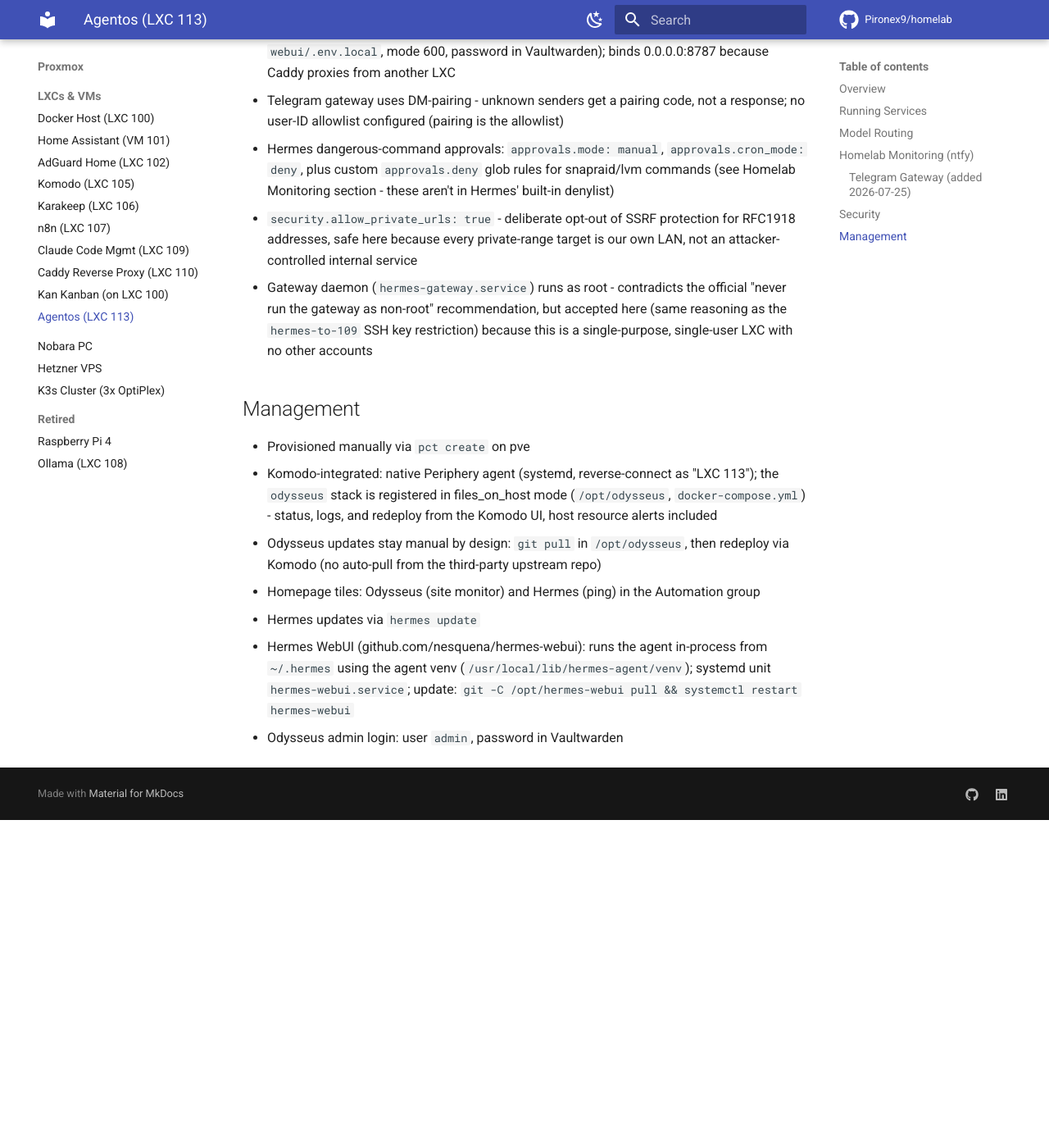
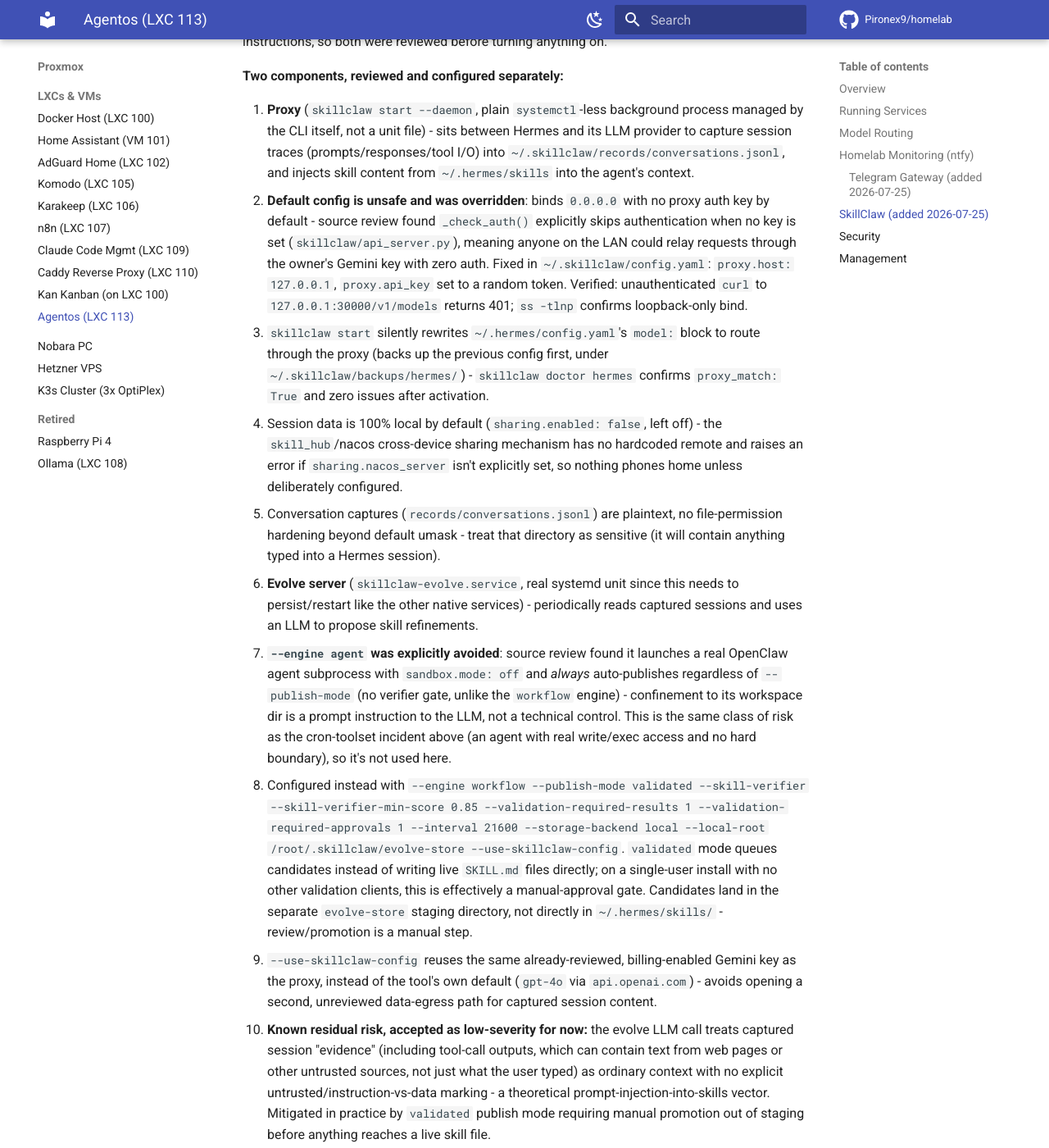
Before and after one commit to Pironex9/homelab, an MkDocs documentation site: the page built from docs/hosts/agentos.md, in a window 1280 px wide and 1400 px high, scrolled down 5937 px. Shown: the whole window at 82% size. Built offline with MkDocs 1.6.1 and Material for MkDocs 9.7.7, drawn with Linux system fonts in a browser that asks for light colours; comment, search, counter and statistics services are not loaded; before the commit the page ends 6937 px from its top, so only the background shows below that; some of the changed text lies outside the part shown.

Commit message:
docs: document SkillClaw proxy + evolve server on agentos
Third-party skill-evolution layer for Hermes, installed after a source
review of both components (proxy and evolve server). Covers the unsafe
default config that was overridden (0.0.0.0 bind, no auth), the
autonomous-write risk avoided by not using the sandbox-off agent engine,
and the conservative flags used for the evolve loop (validated publish
mode, staging directory, reused Gemini key instead of the tool's OpenAI
default).

```diff
--- a/docs/hosts/agentos.md
+++ b/docs/hosts/agentos.md
@@ -22,6 +22,8 @@
 | Hermes WebUI (native, systemd) | Browser UI for Hermes at `/opt/hermes-webui`, port 8787, reverse-proxied at https://hermes.lan |
 | Odysseus (Docker Compose) | Web workspace UI at `/opt/odysseus`, port 7000, reverse-proxied at https://agentos.lan |
 | chromadb, searxng, ntfy | Odysseus bundled sidecar services (loopback-only) |
+| SkillClaw proxy (native, systemd via `skillclaw start --daemon`) | Session-capture + skill-injection proxy in front of Hermes' LLM calls, loopback-only (`127.0.0.1:30000`) |
+| skillclaw-evolve.service (native, systemd) | Background skill-refinement loop, reads captured sessions every 6h and proposes skill updates |
 
 ## Model Routing
 
@@ -80,6 +82,25 @@
 - Authorized via **DM pairing**, not a hardcoded user-ID allowlist: the owner DMs the bot, gets an 8-char pairing code, owner approves with `hermes pairing approve telegram <code>`. No `TELEGRAM_ALLOWED_USERS` set - matches the documented safe default (all senders denied until paired).
 - Home channel set from inside the DM with `/sethome`, so cron deliveries land there. `homelab-digest-review`'s `deliver` is `origin,telegram`.
 
+## SkillClaw (added 2026-07-25)
+
+Third-party skill-evolution layer for Hermes (`github.com/AMAP-ML/SkillClaw`, unofficial/community project, not affiliated with NousResearch). Installed after the user asked Hermes to install a skill from this repo directly, which triggered a source-code review before activation - the project isn't audited upstream, and by its own design it (a) proxies all Hermes LLM traffic and (b) can autonomously rewrite `SKILL.md` files the agent later treats as trusted instructions, so both were reviewed before turning anything on.
+
+**Two components, reviewed and configured separately:**
+
+1. **Proxy** (`skillclaw start --daemon`, plain `systemctl`-less background process managed by the CLI itself, not a unit file) - sits between Hermes and its LLM provider to capture session traces (prompts/responses/tool I/O) into `~/.skillclaw/records/conversations.jsonl`, and injects skill content from `~/.hermes/skills` into the agent's context.
+   - **Default config is unsafe and was overridden**: binds `0.0.0.0` with no proxy auth key by default - source review found `_check_auth()` explicitly skips authentication when no key is set (`skillclaw/api_server.py`), meaning anyone on the LAN could relay requests through the owner's Gemini key with zero auth. Fixed in `~/.skillclaw/config.yaml`: `proxy.host: 127.0.0.1`, `proxy.api_key` set to a random token. Verified: unauthenticated `curl` to `127.0.0.1:30000/v1/models` returns 401; `ss -tlnp` confirms loopback-only bind.
+   - `skillclaw start` silently rewrites `~/.hermes/config.yaml`'s `model:` block to route through the proxy (backs up the previous config first, under `~/.skillclaw/backups/hermes/`) - `skillclaw doctor hermes` confirms `proxy_match: True` and zero issues after activation.
+   - Session data is 100% local by default (`sharing.enabled: false`, left off) - the `skill_hub`/nacos cross-device sharing mechanism has no hardcoded remote and raises an error if `sharing.nacos_server` isn't explicitly set, so nothing phones home unless deliberately configured.
+   - Conversation captures (`records/conversations.jsonl`) are plaintext, no file-permission hardening beyond default umask - treat that directory as sensitive (it will contain anything typed into a Hermes session).
+
+2. **Evolve server** (`skillclaw-evolve.service`, real systemd unit since this needs to persist/restart like the other native services) - periodically reads captured sessions and uses an LLM to propose skill refinements.
+   - **`--engine agent` was explicitly avoided**: source review found it launches a real OpenClaw agent subprocess with `sandbox.mode: off` and *always* auto-publishes regardless of `--publish-mode` (no verifier gate, unlike the `workflow` engine) - confinement to its workspace dir is a prompt instruction to the LLM, not a technical control. This is the same class of risk as the cron-toolset incident above (an agent with real write/exec access and no hard boundary), so it's not used here.
+   - Configured instead with `--engine workflow --publish-mode validated --skill-verifier --skill-verifier-min-score 0.85 --validation-required-results 1 --validation-required-approvals 1 --interval 21600 --storage-backend local --local-root /root/.skillclaw/evolve-store --use-skillclaw-config`. `validated` mode queues candidates instead of writing live `SKILL.md` files directly; on a single-user install with no other validation clients, this is effectively a manual-approval gate. Candidates land in the separate `evolve-store` staging directory, not directly in `~/.hermes/skills/` - review/promotion is a manual step.
+   - `--use-skillclaw-config` reuses the same already-reviewed, billing-enabled Gemini key as the proxy, instead of the tool's own default (`gpt-4o` via `api.openai.com`) - avoids opening a second, unreviewed data-egress path for captured session content.
+   - **Known residual risk, accepted as low-severity for now:** the evolve LLM call treats captured session "evidence" (including tool-call outputs, which can contain text from web pages or other untrusted sources, not just what the user typed) as ordinary context with no explicit untrusted/instruction-vs-data marking - a theoretical prompt-injection-into-skills vector. Mitigated in practice by `validated` publish mode requiring manual promotion out of staging before anything reaches a live skill file.
+   - First cycle ran clean (0 sessions queued yet, systemd unit healthy). Verified end-to-end with `hermes -z` through the proxy before enabling the evolve loop.
+
 ## Security
 
 - SSH key `hermes-to-109` (on this host) can only invoke the wrapper script on
@@ -97,6 +118,7 @@
 - Hermes dangerous-command approvals: `approvals.mode: manual`, `approvals.cron_mode: deny`, plus custom `approvals.deny` glob rules for snapraid/lvm commands (see Homelab Monitoring section - these aren't in Hermes' built-in denylist)
 - `security.allow_private_urls: true` - deliberate opt-out of SSRF protection for RFC1918 addresses, safe here because every private-range target is our own LAN, not an attacker-controlled internal service
 - Gateway daemon (`hermes-gateway.service`) runs as root - contradicts the official "never run the gateway as non-root" recommendation, but accepted here (same reasoning as the `hermes-to-109` SSH key restriction) because this is a single-purpose, single-user LXC with no other accounts
+- SkillClaw proxy: loopback-only bind + auth token (default is `0.0.0.0` with no auth - overridden, see SkillClaw section); evolve server restricted to `--engine workflow` with `--publish-mode validated` (the `agent` engine runs unsandboxed and bypasses validation entirely - not used)
 
 ## Management
 
```
